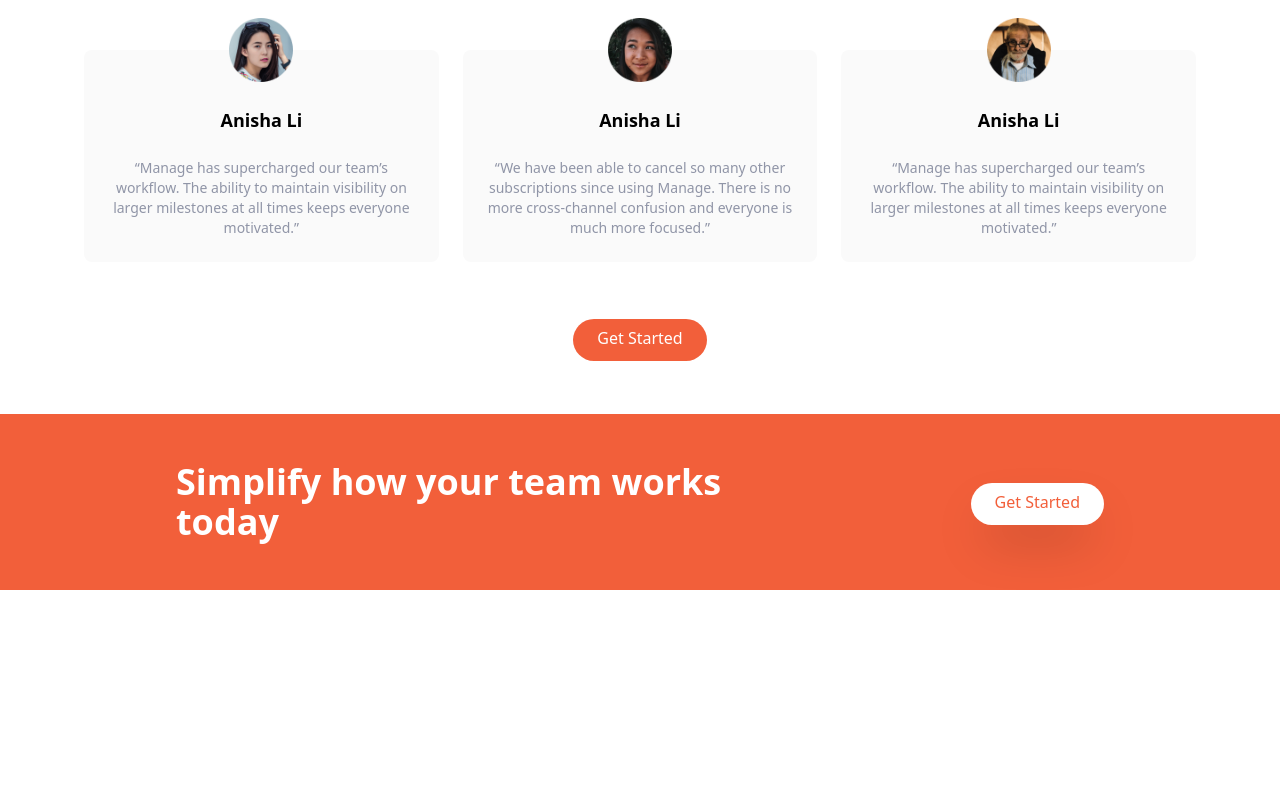
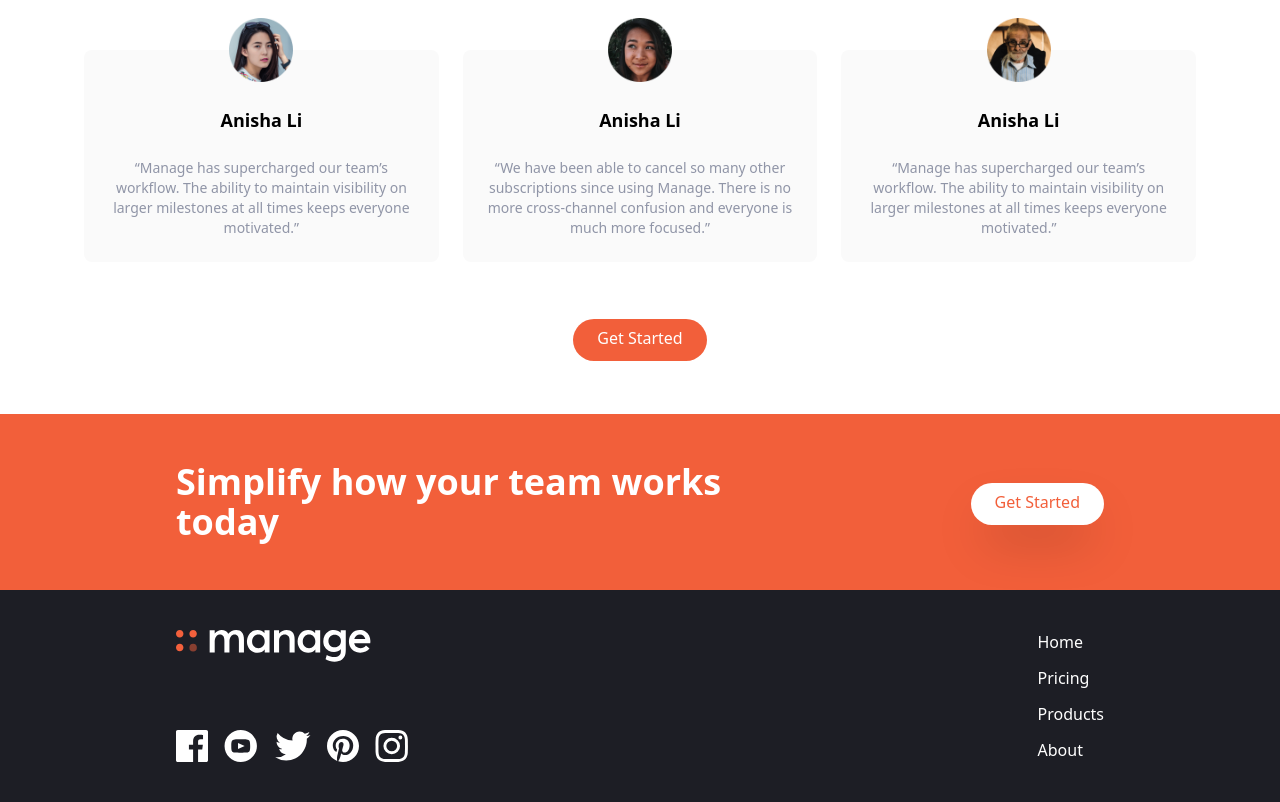
Before and after one commit to charlesaggasid/tailwaind-css, a website: page index.html in a window 1280 px wide. Shown: the part 1338-2140 px from the top of the page. Before the commit the page ends 1928 px from the top, so only its background shows below. Drawn offline with Linux system fonts and the light colour scheme.

Commit message:
adding footer list

```diff
--- a/index.html
+++ b/index.html
@@ -239,6 +239,60 @@
 </section>
 <!-- CTA Section END -->
 
+<!-- Footer -->
+<footer class="bg-veryDarkBlue">
+  <!-- Flex Container START -->
+  <div class="container flex flex-col-reverse justify-between px-6 py-10 mx-auto space-y-8 md:flex-row md:space-y-0">
+    <!-- Logo and Social Link Container START -->
+    <div class="flex flex-col-reverse items-center justify-between space-y-12 md:flex-col md:space-y-0 md:items-start">
+      <!-- Copyright -->
+      <div class="mx-auto my-6 text-center text-white md:hidden">
+        Copyright &copy; 2022, All Rights Reserved
+      </div>
+      <!-- Logo -->
+      <div>
+        <img src="img/logo-white.svg" class="h-8" alt="" />
+      </div>
+      <!-- Social Links Container START-->
+      <div class="flex justify-center space-x-4">
+        <!-- Link 1 -->
+        <a href="#">
+          <img src="img/icon-facebook.svg" alt="" class="h-8" />
+        </a>
+        <!-- Link 2 -->
+        <a href="#">
+          <img src="img/icon-youtube.svg" alt="" class="h-8" />
+        </a>
+        <!-- Link 3 -->
+        <a href="#">
+          <img src="img/icon-twitter.svg" alt="" class="h-8" />
+        </a>
+        <!-- Link 4 -->
+        <a href="#">
+          <img src="img/icon-pinterest.svg" alt="" class="h-8" />
+        </a>
+        <!-- Link 5 -->
+        <a href="#">
+          <img src="img/icon-instagram.svg" alt="" class="h-8" />
+        </a>
+      </div>
+      <!-- Social Links Container END-->
+    </div>
+    <!-- Logo and Social Link Container END -->
+    <!-- List Container -->
+    <div class="flex justify-around space-x-32">
+      <div class="flex flex-col space-y-3 text-white">
+        <a href="#" class="hover:text-brightRed">Home</a>
+        <a href="#" class="hover:text-brightRed">Pricing</a>
+        <a href="#" class="hover:text-brightRed">Products</a>
+        <a href="#" class="hover:text-brightRed">About</a>
+      </div>
+
+
+    </div>
+    <!-- Flex Container END -->
+</footer>
+<!-- Footer -->
 
 
 
```
Also changed, not shown: css/main.css.
